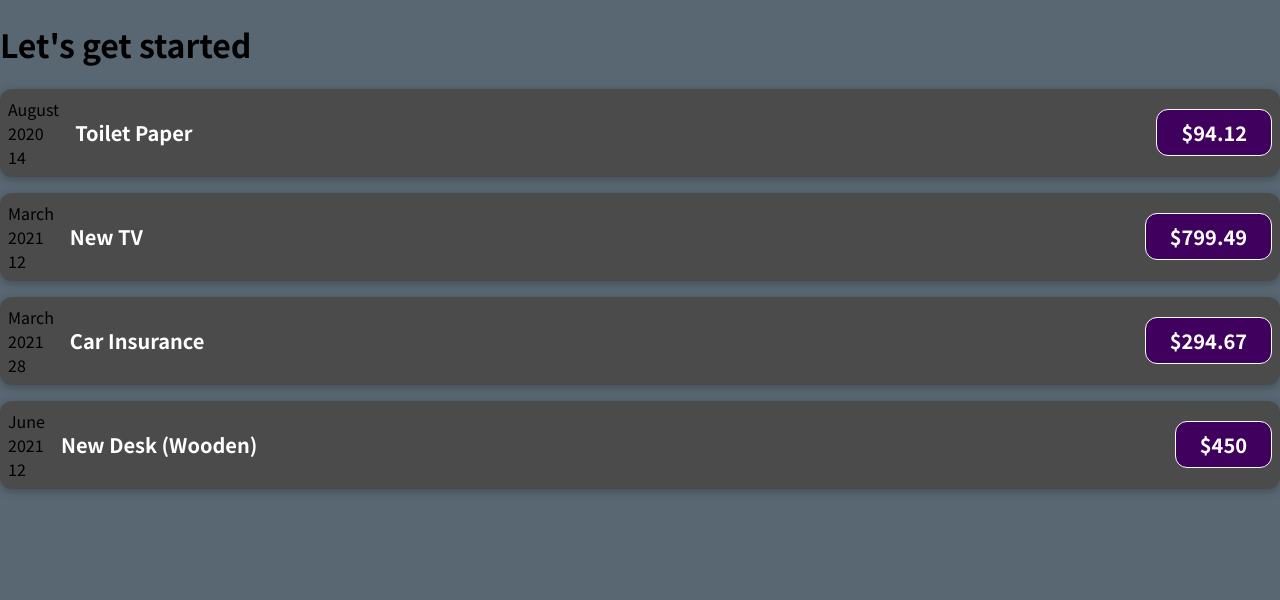
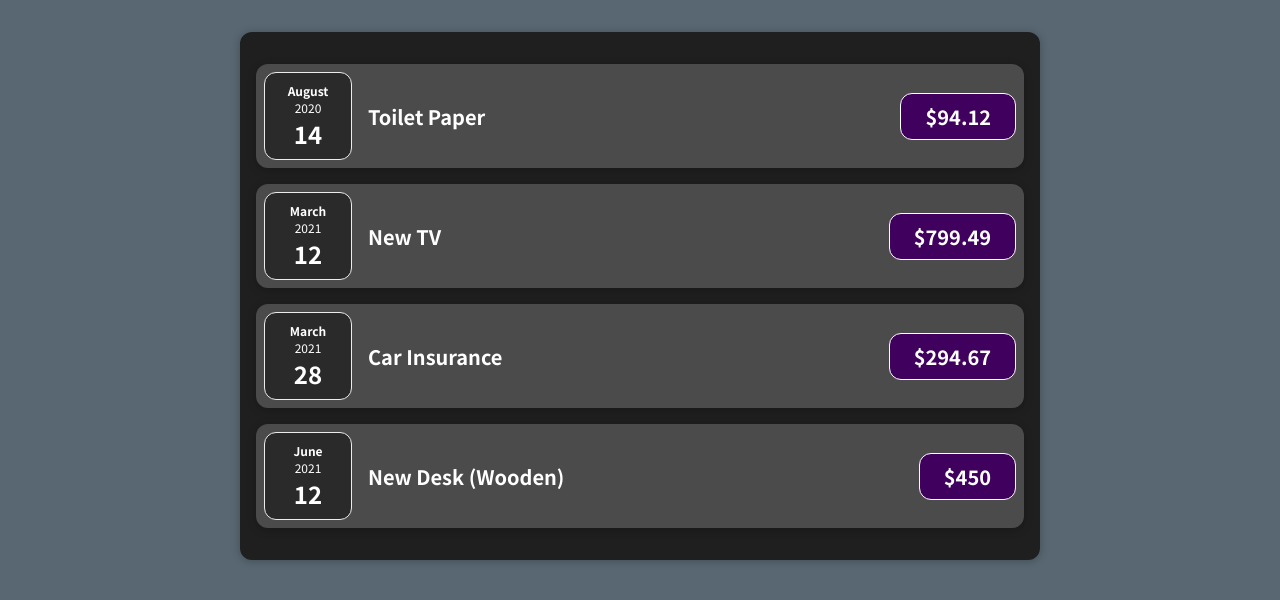
Before and after one commit to AsthaSrivastava8/react-udemy, a JavaScript app in the folder react-udemy/: page / in a window 1280 px wide. Shown: the top 600 px of the page. Built offline with nearby package versions, Linux system fonts and the light colour scheme.

Commit message:
added date and expenses components

```diff
--- a/react-udemy/src/App.js
+++ b/react-udemy/src/App.js
@@ -1,4 +1,4 @@
-import ExpenseItem from "./components/ExpenseItem";
+import Expenses from "./components/Expenses";
 
 function App() {
   const expenses = [
@@ -22,32 +22,7 @@
       date: new Date(2021, 5, 12),
     },
   ];
-
-  return (
-    <div>
-      <h1>Let's get started</h1>
-      <ExpenseItem
-        title={expenses[0].title}
-        amount={expenses[0].amount}
-        date={expenses[0].date}
-      ></ExpenseItem>
-      <ExpenseItem
-        title={expenses[1].title}
-        amount={expenses[1].amount}
-        date={expenses[1].date}
-      ></ExpenseItem>
-      <ExpenseItem
-        title={expenses[2].title}
-        amount={expenses[2].amount}
-        date={expenses[2].date}
-      ></ExpenseItem>
-      <ExpenseItem
-        title={expenses[3].title}
-        amount={expenses[3].amount}
-        date={expenses[3].date}
-      ></ExpenseItem>
-    </div>
-  );
+  return <Expenses expenses={expenses} />;
 }
 
 export default App;
--- /dev/null
+++ b/react-udemy/src/components/ExpenseDate.css
@@ -0,0 +1,26 @@
+.expense-date {
+  display: flex;
+  flex-direction: column;
+  width: 5.5rem;
+  height: 5.5rem;
+  border: 1px solid #ececec;
+  background-color: #2a2a2a;
+  color: white;
+  border-radius: 12px;
+  align-items: center;
+  justify-content: center;
+}
+
+.expense-date__month {
+  font-size: 0.75rem;
+  font-weight: bold;
+}
+
+.expense-date__year {
+  font-size: 0.75rem;
+}
+
+.expense-date__day {
+  font-size: 1.5rem;
+  font-weight: bold;
+}
--- /dev/null
+++ b/react-udemy/src/components/ExpenseDate.js
@@ -0,0 +1,17 @@
+import "./ExpenseDate.css";
+
+function ExpenseDate(props) {
+  const month = props.date.toLocaleString("en-UK", { month: "long" });
+  const year = props.date.getFullYear();
+  const day = props.date.toLocaleString("en-UK", { day: "2-digit" });
+
+  return (
+    <div className="expense-date">
+      <div className="expense-date__month">{month}</div>
+      <div className="expense-date__year">{year}</div>
+      <div className="expense-date__day">{day}</div>
+    </div>
+  );
+}
+
+export default ExpenseDate;
--- a/react-udemy/src/components/ExpenseItem.js
+++ b/react-udemy/src/components/ExpenseItem.js
@@ -1,17 +1,10 @@
 import "./ExpenseItem.css";
+import ExpenseDate from "./ExpenseDate";
 
 function ExpenseItem(props) {
-  const month = props.date.toLocaleString("en-UK", { month: "long" });
-  const year = props.date.getFullYear();
-  const day = props.date.toLocaleString("en-UK", { day: "2-digit" });
-
   return (
     <div className="expense-item">
-      <div>
-        <div>{month}</div>
-        <div>{year}</div>
-        <div>{day}</div>
-      </div>
+      <ExpenseDate date={props.date} />
       <div className="expense-item__description">
         <h2>{props.title}</h2>
         <div className="expense-item__price">${props.amount}</div>
--- /dev/null
+++ b/react-udemy/src/components/Expenses.css
@@ -0,0 +1,9 @@
+.expenses {
+  padding: 1rem;
+  background-color: rgb(31, 31, 31);
+  margin: 2rem auto;
+  width: 50rem;
+  max-width: 95%;
+  border-radius: 12px;
+  box-shadow: 0 1px 8px rgba(0, 0, 0, 0.25);
+}
--- /dev/null
+++ b/react-udemy/src/components/Expenses.js
@@ -0,0 +1,51 @@
+import "./Expenses.css";
+import ExpenseItem from "./ExpenseItem";
+
+function Expenses(props) {
+  return (
+    <div className="expenses">
+      <ExpenseItem
+        title={props.expenses[0].title}
+        amount={props.expenses[0].amount}
+        date={props.expenses[0].date}
+      />
+      <ExpenseItem
+        title={props.expenses[1].title}
+        amount={props.expenses[1].amount}
+        date={props.expenses[1].date}
+      />
+      <ExpenseItem
+        title={props.expenses[2].title}
+        amount={props.expenses[2].amount}
+        date={props.expenses[2].date}
+      />
+      <ExpenseItem
+        title={props.expenses[3].title}
+        amount={props.expenses[3].amount}
+        date={props.expenses[3].date}
+      />
+    </div>
+  );
+}
+
+// or
+
+// const Expenses = ({expenses}) => {
+//     return(
+//         <div className="expenses">
+//             {
+//                 expenses.map((item, index) =>(
+//                    <ExpenseItem
+//                    key={index}
+//                    title={item.title}
+//                    amount={item.amount}
+//                    date={item.date}
+//                  />
+//                 ) )
+//             }
+//         </div>
+
+//     );
+// }
+
+export default Expenses;
```
